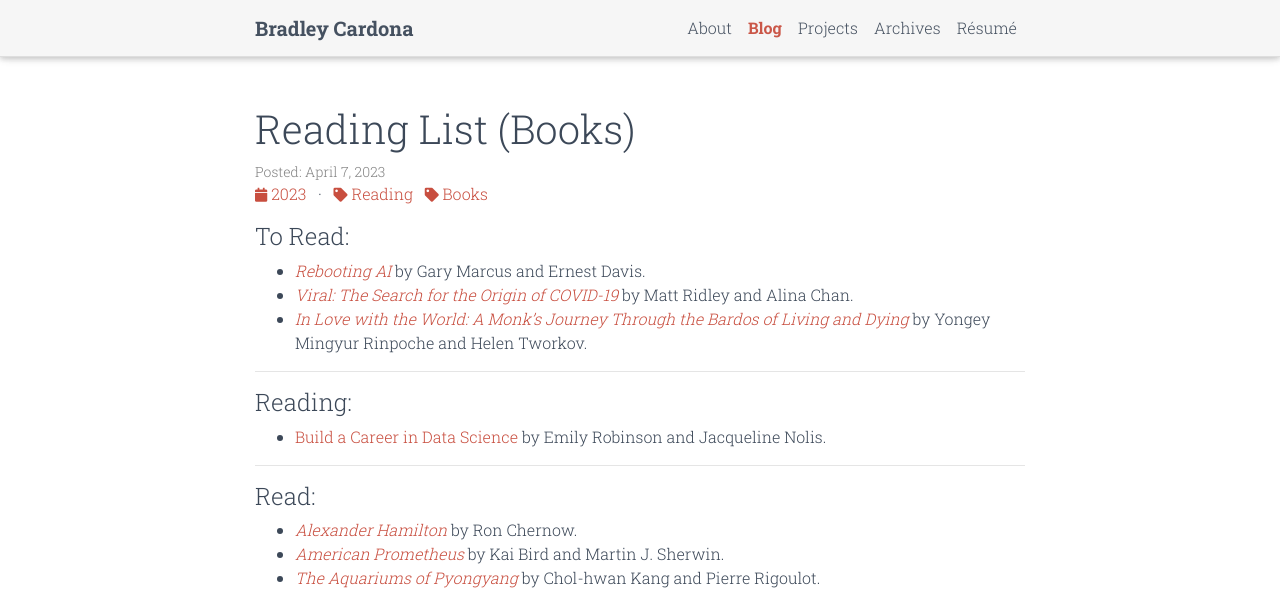
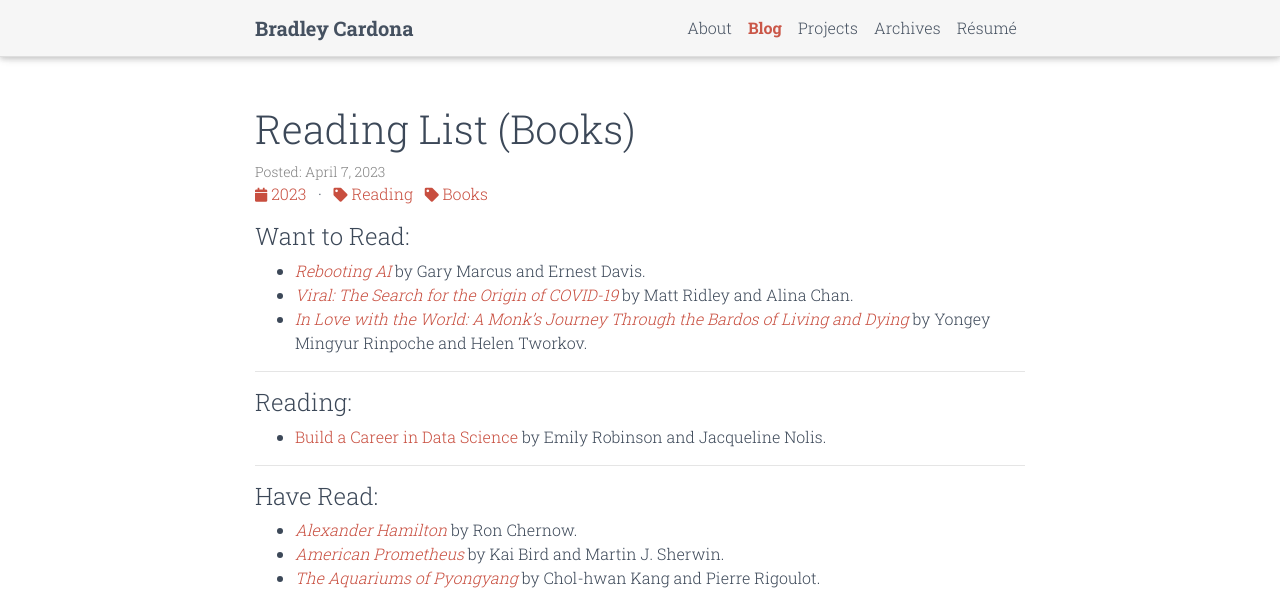
Before and after one commit to BMCARDONA/bmcardona.github.io, a Jekyll site: the page built from _posts/2023-04-07-reading-list.md, in a window 1280 px wide and 1221 px high. Shown: the top 593 px of the window. Built offline with Jekyll 4.4.1, drawn with Linux system fonts in a browser that asks for light colours; comment, search, counter and statistics services are not loaded; a style sheet for code colours, icons or effects is not loaded.

Commit message:
change wording

```diff
--- a/_posts/2023-04-07-reading-list.md
+++ b/_posts/2023-04-07-reading-list.md
@@ -6,7 +6,7 @@ categories: ["Reading", "Books"]
 related_posts: false
 ---
 
-#### To Read:
+#### Want to Read:
 - *[Rebooting AI](https://www.amazon.com/Rebooting-AI-Building-Artificial-Intelligence/dp/052556604X/ref=sr_1_1?crid=3IBVCF0P01SV0&keywords=Rebooting+AI&qid=1681313177&sprefix=rebooting+ai%2Caps%2C99&sr=8-1)* by Gary Marcus and Ernest Davis.
 - *[Viral: The Search for the Origin of COVID-19](https://www.amazon.com/Audible-Viral-Search-Origin-COVID-19/dp/B097CLV3QP/ref=sr_1_1?keywords=viral+the+search+for+the+origin+of+covid-19&qid=1681313204&sprefix=Viral%3A+The+Se%2Caps%2C249&sr=8-1)* by Matt Ridley and Alina Chan.
 - *[In Love with the World: A Monk's Journey Through the Bardos of Living and Dying](https://www.amazon.com/Love-World-Journey-Through-Bardos/dp/0525512535)* by Yongey Mingyur Rinpoche and Helen Tworkov.
@@ -19,7 +19,7 @@ ___
 
 ___
 
-#### Read:
+#### Have Read:
 - *[Alexander Hamilton](https://www.amazon.com/Alexander-Hamilton-Ron-Chernow/dp/0143034758)* by Ron Chernow.
 - *[American Prometheus](https://www.amazon.com/American-Prometheus-Triumph-Tragedy-Oppenheimer/dp/0375726268)* by Kai Bird and Martin J. Sherwin.
 - *[The Aquariums of Pyongyang](https://www.amazon.com/Aquariums-Pyongyang-Years-North-Korean/dp/0465011047)* by Chol-hwan Kang and Pierre Rigoulot.
```
